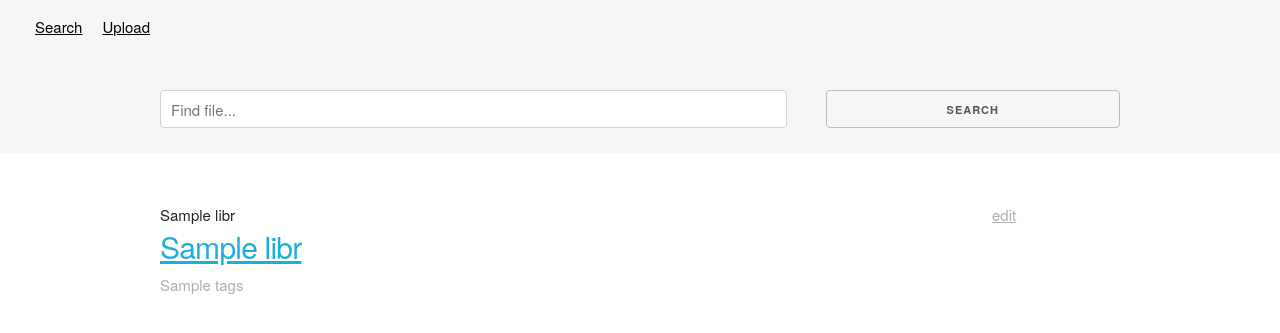
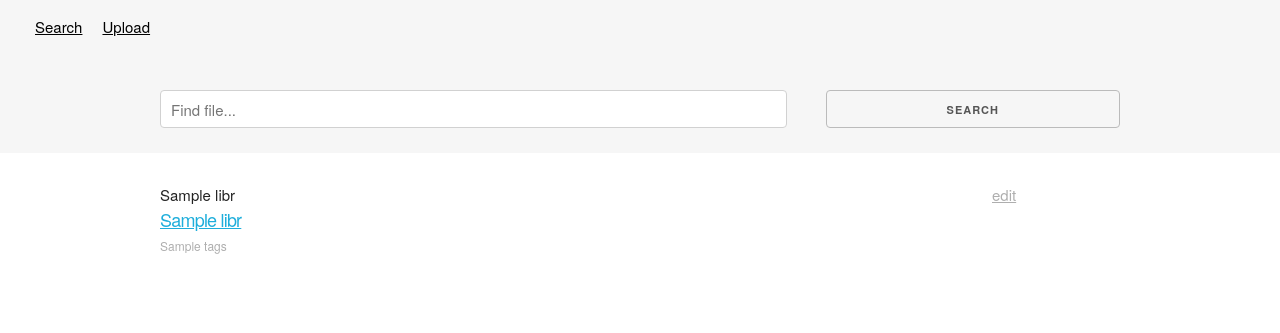
Before and after one commit to paalka/libr, a Flask app: page / in a window 1280 px wide. Shown: the top 333 px of the page. Run offline with Flask 2, Linux system fonts and the light colour scheme; a database or web service that is not in the repository returns one stand-in record (values such as "Sample title"); parts of the project's set-up code (start-up, migrations or seed data) failed here and were passed over; some libraries are stand-ins or nearby versions.

Commit message:
Reduce the display size of the items returned by the search, as they were too large.

```diff
--- a/static/css/custom.css
+++ b/static/css/custom.css
@@ -39,16 +39,18 @@ body {
 }
 
 .search-result-item {
-    margin-top: 30px;
+    margin-top: 10px;
 }
 
 
 .file-title {
+    font-size: 18px;
     margin-bottom: 5px;
 }
 
 .file-tags {
     color: #aeaeae;
+    font-size: 12px;
 }
 
 .errors li {
```
